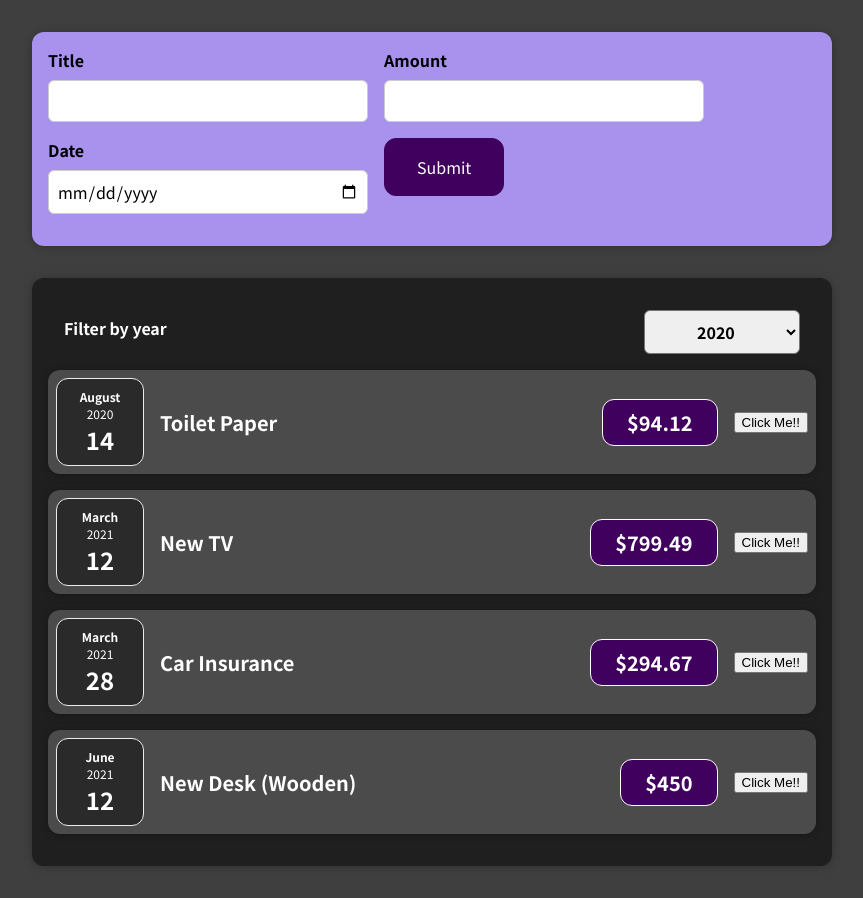
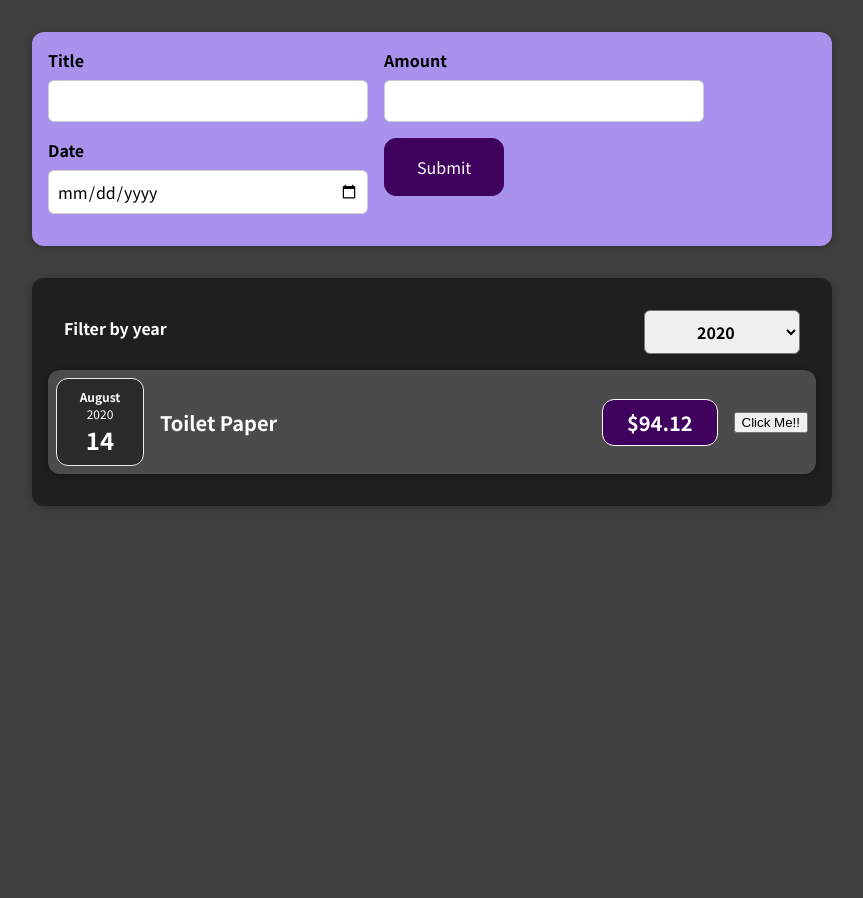
Before and after one commit to Chandanpreet91/Expense_tracker, a React (Create React App) app: page / in a window 1280 px wide. Shown: the whole page, without its empty margins (208-1071 px from the left). After the commit the page ends 800 px from the top, so only its background shows below. Built offline with nearby package versions, Linux system fonts and the light colour scheme.

Commit message:
Made filtered worked.

```diff
--- a/src/components/Expenses/Expenses.js
+++ b/src/components/Expenses/Expenses.js
@@ -1,6 +1,6 @@
 import React, { useState } from "react";
 
-import ExpenseItem from "./ExpenseItem";
+import ExpensesList from "./ExpensesList";
 import Card from "../UI/Card";
 import ExpensesFilter from "./ExpensesFilter";
 import "./Expenses.css";
@@ -11,7 +11,9 @@ const Expenses = (props) => {
   const filterChangeHandler = (selectedYear) => {
     setFilteredYear(selectedYear);
   };
-
+  const filteredExpenses = props.items.filter((expense) => {
+    return expense.date.getFullYear().toString() === filteredYear;
+  });
   return (
     <div>
       <Card className="expenses">
@@ -19,14 +21,7 @@ const Expenses = (props) => {
           selected={filteredYear}
           onChangeFilter={filterChangeHandler}
         />
-        {props.items.map((expense) => (
-          <ExpenseItem
-            key={expense.id}
-            title={expense.title}
-            amount={expense.amount}
-            date={expense.date}
-          />
-        ))}
+        <ExpensesList items={filteredExpenses} />
       </Card>
     </div>
   );
--- /dev/null
+++ b/src/components/Expenses/ExpensesList.css
@@ -0,0 +1,9 @@
+.expenses-list {
+  list-style: none;
+  padding: 0;
+}
+
+.expenses-list__fallback {
+  color: white;
+  text-align: center;
+}
--- /dev/null
+++ b/src/components/Expenses/ExpensesList.js
@@ -0,0 +1,26 @@
+import React from "react";
+import "./ExpensesList.css";
+import ExpenseItem from "./ExpenseItem";
+const ExpenseList = (props) => {
+  if (props.items.length === 0) {
+    return (
+      <h2 className="expenses-list__fallback">
+        No expenses found for this year
+      </h2>
+    );
+  }
+  return (
+    <ul className="expenses-list">
+      {props.items.map((expense) => (
+        <ExpenseItem
+          key={expense.id}
+          title={expense.title}
+          amount={expense.amount}
+          date={expense.date}
+        />
+      ))}
+    </ul>
+  );
+};
+
+export default ExpenseList;
```
